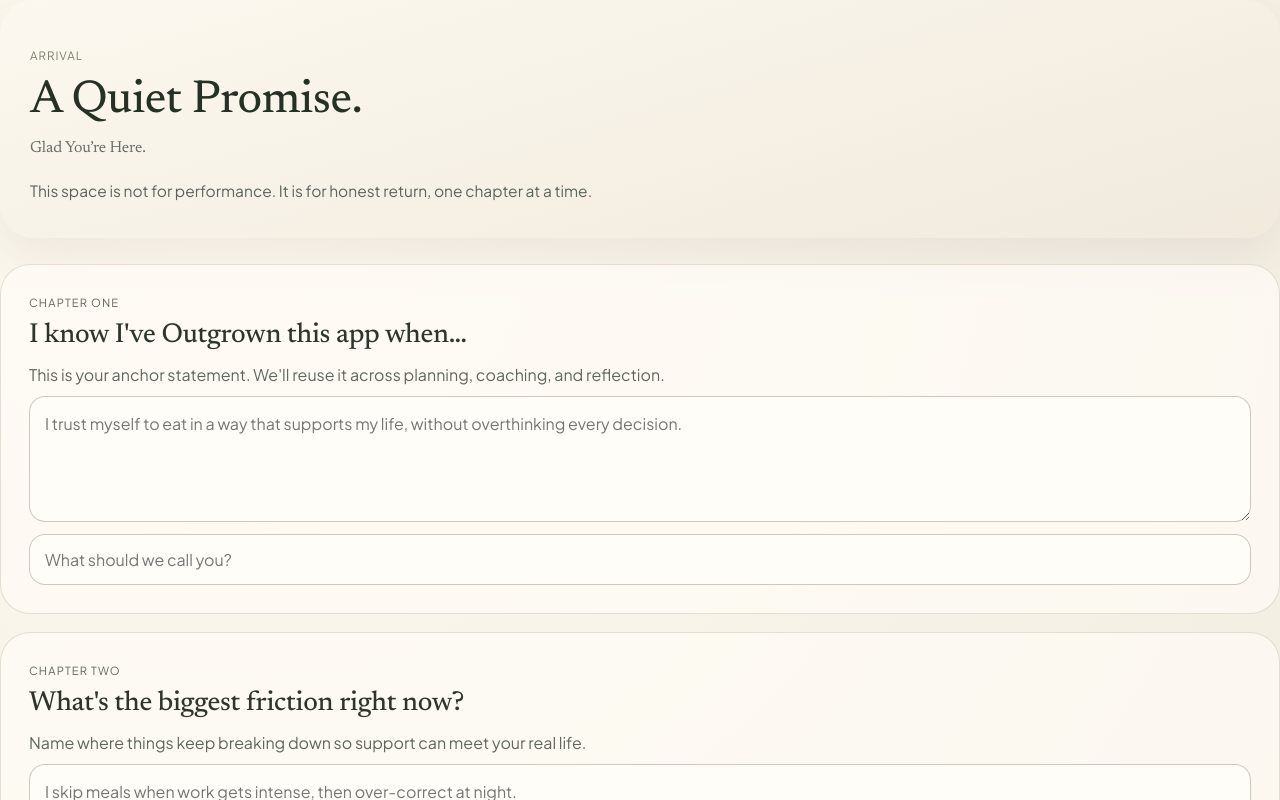
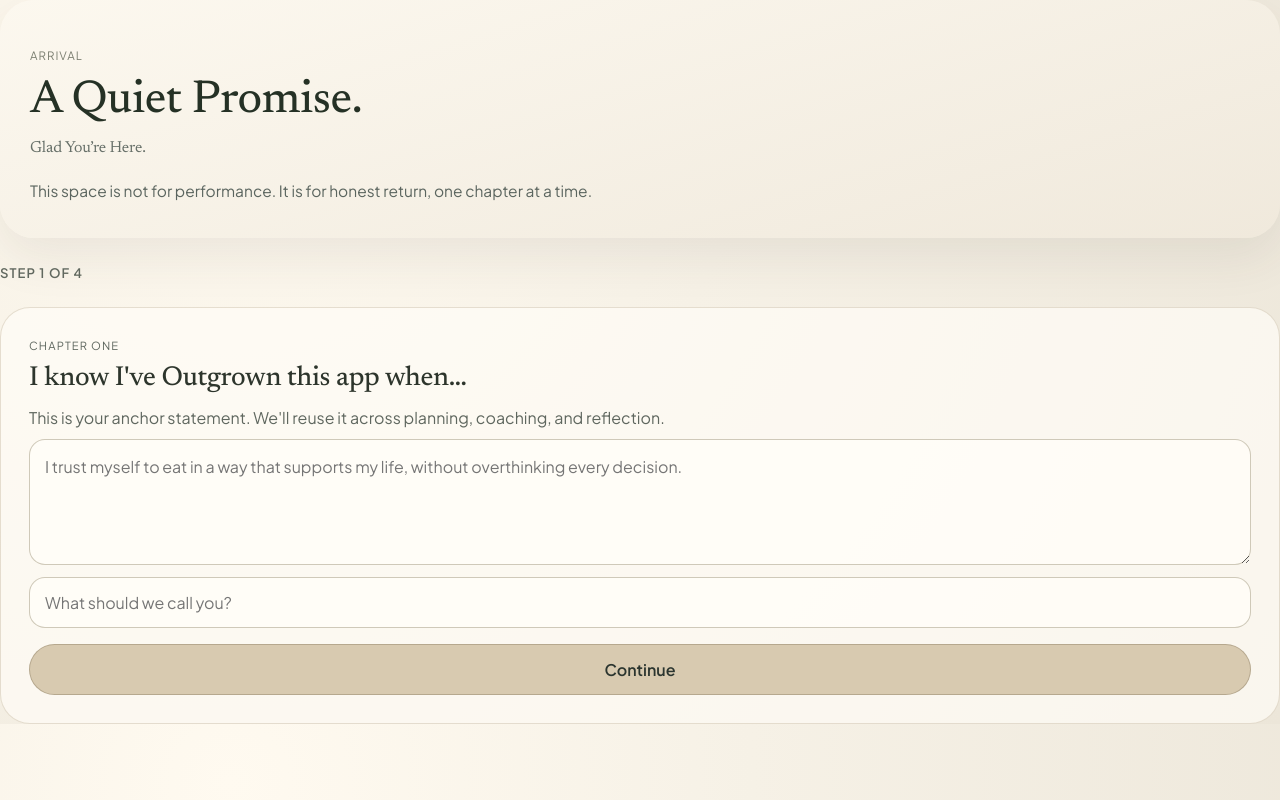
Before and after one commit to carllachance/outgrow, a React (Vite) app: page /onboarding in a window 1280 px wide. Shown: the top 800 px of the page. Built offline with nearby package versions, Linux system fonts and the light colour scheme.

Commit message:
Gate app routes behind onboarding completion flow

```diff
--- a/src/main.tsx
+++ b/src/main.tsx
@@ -17,15 +17,38 @@ import { InsightSupportingDaysScreen } from './screens/InsightSupportingDaysScre
 import { ReflectionHistoryScreen } from './screens/ReflectionHistoryScreen';
 import { ReflectionDetailScreen } from './screens/ReflectionDetailScreen';
 import { AppStoreProvider } from './state/AppStoreContext';
+import { useStore } from './state/AppStoreContext';
 import './styles.css';
+
+const RequireOnboarding = ({ children }: { children: React.ReactNode }) => {
+  const { state } = useStore();
+  if (!state.onboarding.hasCompleted) {
+    return <Navigate to="/onboarding" replace />;
+  }
+  return <>{children}</>;
+};
+
+const OnboardingEntry = () => {
+  const { state } = useStore();
+  if (state.onboarding.hasCompleted) {
+    return <Navigate to="/today" replace />;
+  }
+  return <OnboardingScreen />;
+};
 
 ReactDOM.createRoot(document.getElementById('root')!).render(
   <React.StrictMode>
     <AppStoreProvider>
       <BrowserRouter>
         <Routes>
-          <Route path="/onboarding" element={<OnboardingScreen />} />
-          <Route element={<Layout />}>
+          <Route path="/onboarding" element={<OnboardingEntry />} />
+          <Route
+            element={(
+              <RequireOnboarding>
+                <Layout />
+              </RequireOnboarding>
+            )}
+          >
             <Route path="/today" element={<TodayScreen />} />
             <Route path="/growth" element={<GrowthScreen />} />
             <Route path="/meals" element={<MealLogScreen />} />
@@ -41,6 +64,7 @@ ReactDOM.createRoot(document.getElementById('root')!).render(
             <Route path="/insights/:insightId/days" element={<InsightSupportingDaysScreen />} />
             <Route path="*" element={<Navigate to="/today" replace />} />
           </Route>
+          <Route path="*" element={<Navigate to="/onboarding" replace />} />
         </Routes>
       </BrowserRouter>
     </AppStoreProvider>
--- a/src/screens/OnboardingScreen.tsx
+++ b/src/screens/OnboardingScreen.tsx
@@ -18,17 +18,28 @@ const supportStyleOptions = [
 export const OnboardingScreen = () => {
   const { state, updateOnboarding, updateProfile } = useStore();
   const navigate = useNavigate();
+  const activeStep = state.onboarding.activeStep;
+  const totalSteps = 4;
+
+  const goToStep = (step: 1 | 2 | 3 | 4) => {
+    updateOnboarding({ activeStep: step });
+  };
 
   const onSubmit = (event: FormEvent) => {
     event.preventDefault();
+    updateOnboarding({ hasCompleted: true, activeStep: 4 });
     navigate('/today');
   };
 
   return (
     <div className="screen onboarding-screen">
       <WelcomeHero />
+      <div className="onboarding-progress" aria-live="polite">
+        Step {activeStep} of {totalSteps}
+      </div>
       <form onSubmit={onSubmit} className="stack">
-        <section className="chapter" aria-labelledby="onboarding-step-one">
+        {activeStep === 1 ? (
+          <section className="chapter" aria-labelledby="onboarding-step-one">
           <p className="panel-kicker">Chapter one</p>
           <h2 id="onboarding-step-one">I know I&apos;ve Outgrown this app when…</h2>
           <p>This is your anchor statement. We&apos;ll reuse it across planning, coaching, and reflection.</p>
@@ -42,9 +53,18 @@ export const OnboardingScreen = () => {
             onChange={(e) => updateProfile(e.target.value, state.profile.pronouns ?? '')}
             placeholder="What should we call you?"
           />
+          <button
+            type="button"
+            className="primary-cta"
+            onClick={() => goToStep(2)}
+          >
+            Continue
+          </button>
         </section>
+        ) : null}
 
-        <section className="chapter" aria-labelledby="onboarding-friction-step">
+        {activeStep === 2 ? (
+          <section className="chapter" aria-labelledby="onboarding-friction-step">
           <p className="panel-kicker">Chapter two</p>
           <h2 id="onboarding-friction-step">What&apos;s the biggest friction right now?</h2>
           <p>Name where things keep breaking down so support can meet your real life.</p>
@@ -53,9 +73,15 @@ export const OnboardingScreen = () => {
             onChange={(e) => updateOnboarding({ optionalNarrative: e.target.value })}
             placeholder="I skip meals when work gets intense, then over-correct at night."
           />
+          <div className="inline-actions">
+            <button type="button" onClick={() => goToStep(1)}>Back</button>
+            <button type="button" className="primary-cta" onClick={() => goToStep(3)}>Continue</button>
+          </div>
         </section>
+        ) : null}
 
-        <section className="chapter" aria-labelledby="onboarding-support-style-step">
+        {activeStep === 3 ? (
+          <section className="chapter" aria-labelledby="onboarding-support-style-step">
           <p className="panel-kicker">Chapter three</p>
           <h2 id="onboarding-support-style-step">What kind of support feels best?</h2>
           <p>Pick the tone you want from Outgrow right now.</p>
@@ -71,9 +97,15 @@ export const OnboardingScreen = () => {
               </button>
             ))}
           </div>
+          <div className="inline-actions">
+            <button type="button" onClick={() => goToStep(2)}>Back</button>
+            <button type="button" className="primary-cta" onClick={() => goToStep(4)}>Continue</button>
+          </div>
         </section>
+        ) : null}
 
-        <section className="chapter" aria-labelledby="onboarding-focus-step">
+        {activeStep === 4 ? (
+          <section className="chapter" aria-labelledby="onboarding-focus-step">
           <p className="panel-kicker">Chapter four</p>
           <h2 id="onboarding-focus-step">What&apos;s the practical starting point this week?</h2>
           <p>Choose one concrete place to begin. We&apos;ll ladder this back to your anchor statement.</p>
@@ -94,10 +126,12 @@ export const OnboardingScreen = () => {
             onChange={(e) => updateOnboarding({ weeklyLens: e.target.value })}
             placeholder="This week, success looks like planning two low-effort dinners before my busiest days."
           />
+          <button type="button" onClick={() => goToStep(3)}>Back</button>
           <button className="primary-cta" type="submit">
             Enter Today
           </button>
         </section>
+        ) : null}
       </form>
     </div>
   );
--- a/src/state/defaultState.ts
+++ b/src/state/defaultState.ts
@@ -11,7 +11,9 @@ export const defaultState: AppState = {
     currentFocus: '',
     optionalNarrative: '',
     expectedTimeline: '',
-    supportTier: 'Active'
+    supportTier: 'Active',
+    activeStep: 1,
+    hasCompleted: false
   },
   todaySuccessByDate: {},
   journalEntries: [],
--- a/src/state/hydrateState.ts
+++ b/src/state/hydrateState.ts
@@ -70,8 +70,16 @@ export const hydrateAppState = (raw: string | null): AppState => {
 
   try {
     const parsed = { ...defaultState, ...JSON.parse(raw) } as AppState;
+    const onboardingStep = parsed.onboarding?.activeStep;
+    const sanitizedOnboardingStep: 1 | 2 | 3 | 4 = onboardingStep === 2 || onboardingStep === 3 || onboardingStep === 4 ? onboardingStep : 1;
     return {
       ...parsed,
+      onboarding: {
+        ...defaultState.onboarding,
+        ...parsed.onboarding,
+        activeStep: sanitizedOnboardingStep,
+        hasCompleted: Boolean(parsed.onboarding?.hasCompleted)
+      },
       todaySuccessByDate:
         parsed.todaySuccessByDate && typeof parsed.todaySuccessByDate === 'object'
           ? parsed.todaySuccessByDate
--- a/src/styles.css
+++ b/src/styles.css
@@ -4,6 +4,9 @@
   font-family: 'Plus Jakarta Sans', ui-sans-serif, system-ui, -apple-system, sans-serif;
   color: #2d332f;
   background: radial-gradient(circle at 18% 8%, #fffaf0 0%, #f6f1e6 42%, #ece6d9 100%);
+  --bottom-nav-height: 86px;
+  --bottom-nav-offset: 12px;
+  --bottom-nav-breathing-room: 28px;
 }
 
 * { box-sizing: border-box; }
@@ -24,7 +27,7 @@ h3,
   max-width: 520px;
   margin: 0 auto;
   min-height: 100vh;
-  padding: 0 0 124px;
+  padding: 0 0 calc(var(--bottom-nav-height) + var(--bottom-nav-offset) + env(safe-area-inset-bottom, 0px) + 26px);
   background: linear-gradient(180deg, rgba(255, 252, 246, 0.93) 0%, rgba(243, 236, 224, 0.96) 100%);
   box-shadow: 0 0 0 1px rgba(170, 153, 126, 0.14);
 }
@@ -38,7 +41,9 @@ h3,
   backdrop-filter: blur(10px);
 }
 
-.content { padding: 16px 24px 44px; }
+.content {
+  padding: 16px 24px calc(var(--bottom-nav-height) + var(--bottom-nav-offset) + env(safe-area-inset-bottom, 0px) + var(--bottom-nav-breathing-room));
+}
 .screen { display: grid; gap: 30px; }
 .screen h1 { font-size: 2.05rem; margin: 6px 0; line-height: 1.03; font-weight: 450; }
 .muted { color: #666f68; margin-top: 0; line-height: 1.5; }
@@ -145,6 +150,7 @@ button { background: #e4dac8; color: #2b352f; font-weight: 600; }
   padding: 12px 10px;
   backdrop-filter: blur(10px);
   box-shadow: 0 8px 24px rgba(83, 74, 56, 0.09);
+  z-index: 30;
 }
 
 .meal-actions {
@@ -155,6 +161,11 @@ button { background: #e4dac8; color: #2b352f; font-weight: 600; }
 
 .meal-planner-screen {
   gap: 22px;
+  padding-bottom: calc(var(--bottom-nav-height) + var(--bottom-nav-offset) + env(safe-area-inset-bottom, 0px) + var(--bottom-nav-breathing-room));
+}
+
+.meal-planner-screen > :last-child {
+  margin-bottom: var(--bottom-nav-breathing-room);
 }
 
 .planner-header {
@@ -668,6 +679,15 @@ button { background: #e4dac8; color: #2b352f; font-weight: 600; }
   gap: 26px;
 }
 
+.onboarding-progress {
+  margin: 0;
+  font-size: 0.82rem;
+  text-transform: uppercase;
+  letter-spacing: 0.08em;
+  color: #61685f;
+  font-weight: 600;
+}
+
 .atmospheric-panel {
   position: relative;
   border-radius: 34px;
--- a/src/types.ts
+++ b/src/types.ts
@@ -12,6 +12,8 @@ export interface OnboardingState {
   optionalNarrative: string;
   expectedTimeline: string;
   supportTier: SupportTier;
+  activeStep: 1 | 2 | 3 | 4;
+  hasCompleted: boolean;
 }
 
 export interface FoodRulesState {
```
